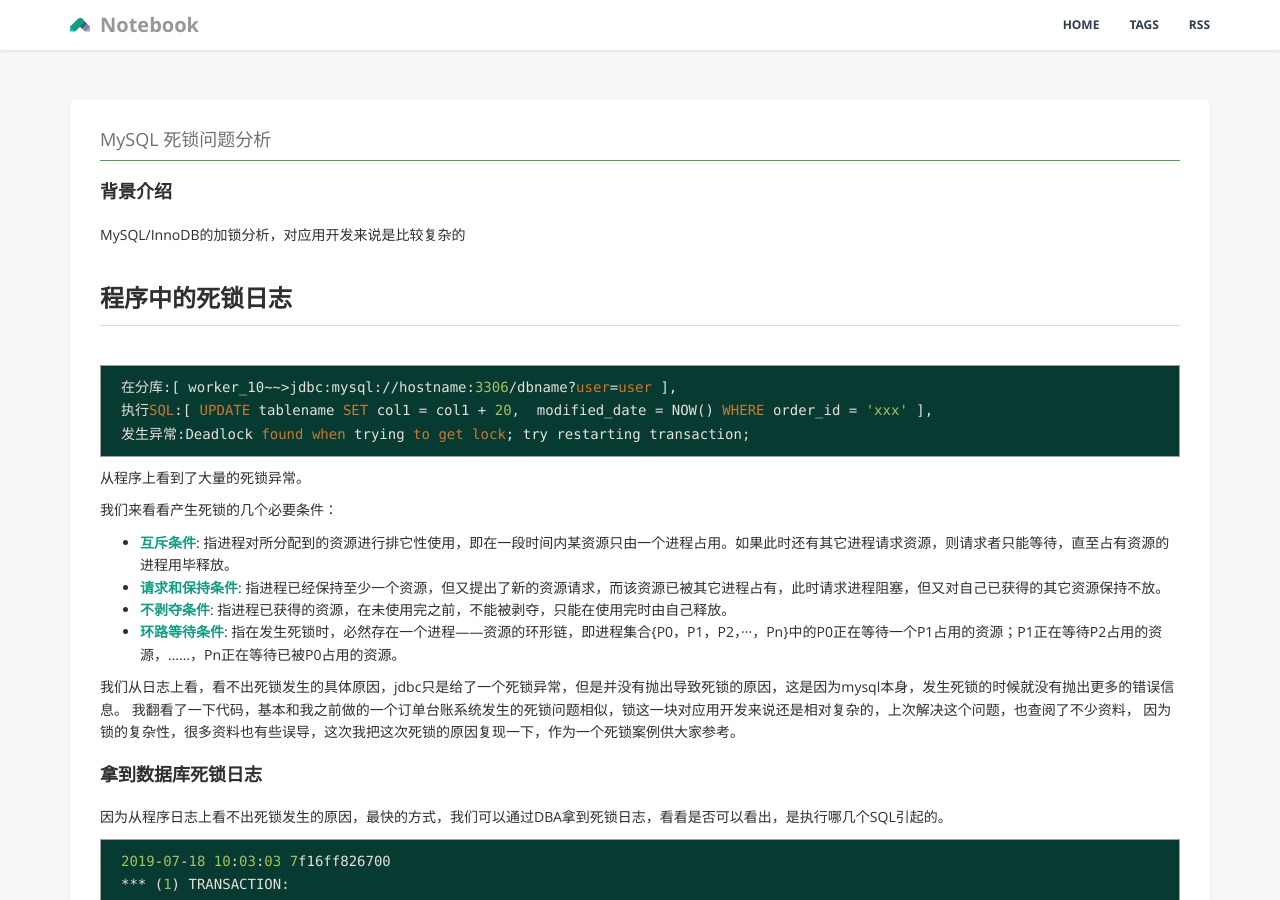
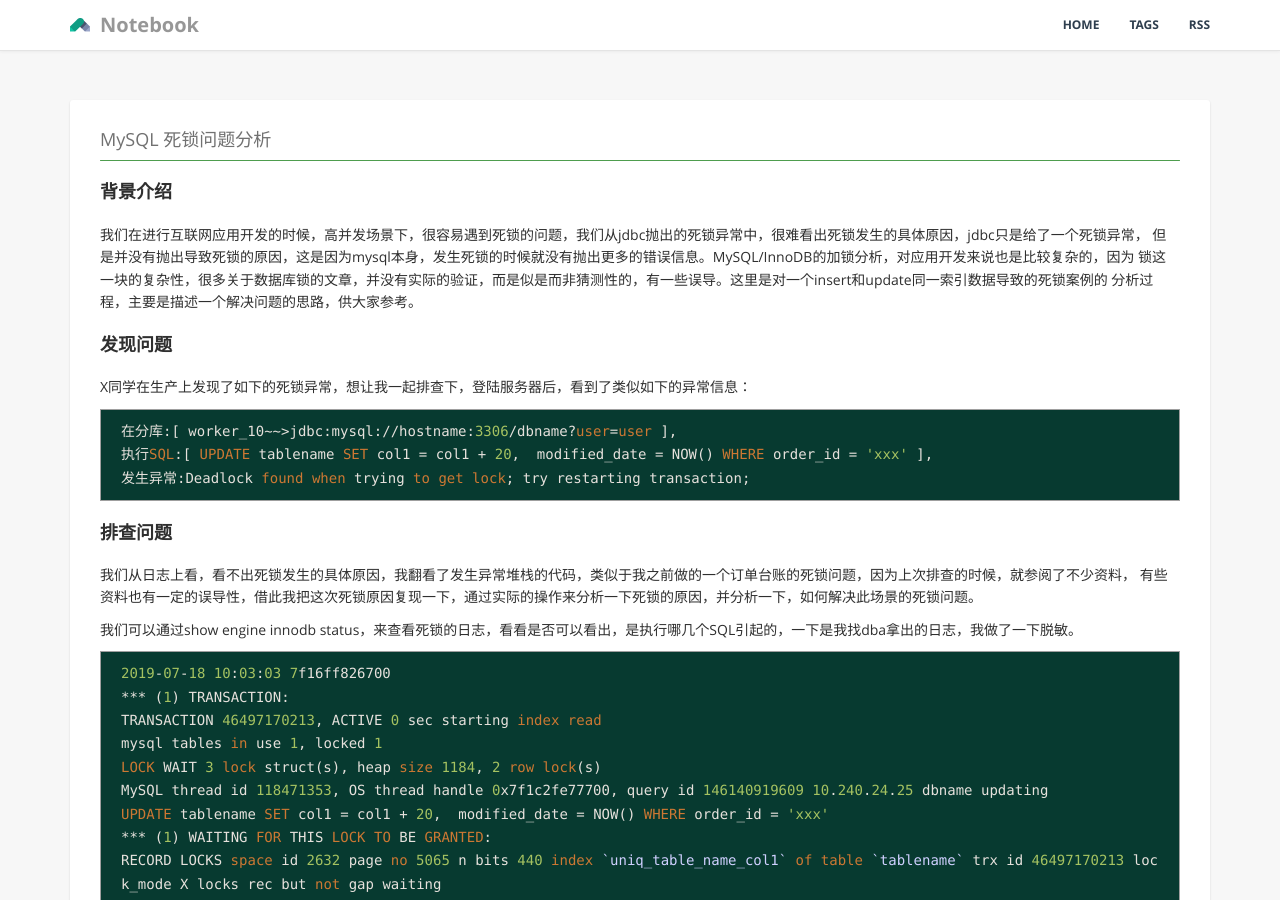
Before and after one commit to unionstars/unionstars.github.io, a Jekyll site: the page built from _posts/201907/2019-07-26-mysql_lock_in_action.md, in a window 1280 px wide and 900 px high. Built offline with Jekyll 4.4.1, drawn with Linux system fonts in a browser that asks for light colours; some of the changed text lies outside the part shown.

Commit message:
refactor

````diff
--- a/_posts/201907/2019-07-26-mysql_lock_in_action.md
+++ b/_posts/201907/2019-07-26-mysql_lock_in_action.md
@@ -12,10 +12,16 @@
 ---
 
 #### 背景介绍
-MySQL/InnoDB的加锁分析，对应用开发来说是比较复杂的
+
+我们在进行互联网应用开发的时候，高并发场景下，很容易遇到死锁的问题，我们从jdbc抛出的死锁异常中，很难看出死锁发生的具体原因，jdbc只是给了一个死锁异常，
+但是并没有抛出导致死锁的原因，这是因为mysql本身，发生死锁的时候就没有抛出更多的错误信息。MySQL/InnoDB的加锁分析，对应用开发来说也是比较复杂的，因为
+锁这一块的复杂性，很多关于数据库锁的文章，并没有实际的验证，而是似是而非猜测性的，有一些误导。这里是对一个insert和update同一索引数据导致的死锁案例的
+分析过程，主要是描述一个解决问题的思路，供大家参考。
 
 
-## 程序中的死锁日志
+#### 发现问题
+
+X同学在生产上发现了如下的死锁异常，想让我一起排查下，登陆服务器后，看到了类似如下的异常信息：
 
 ```sql
 在分库:[ worker_10~~>jdbc:mysql://hostname:3306/dbname?user=user ],
@@ -23,23 +29,13 @@
 发生异常:Deadlock found when trying to get lock; try restarting transaction;
 ```
 
-从程序上看到了大量的死锁异常。
 
-我们来看看产生死锁的几个必要条件：
-* **互斥条件**: 指进程对所分配到的资源进行排它性使用，即在一段时间内某资源只由一个进程占用。如果此时还有其它进程请求资源，则请求者只能等待，直至占有资源的进程用毕释放。
-* **请求和保持条件**: 指进程已经保持至少一个资源，但又提出了新的资源请求，而该资源已被其它进程占有，此时请求进程阻塞，但又对自己已获得的其它资源保持不放。
-* **不剥夺条件**: 指进程已获得的资源，在未使用完之前，不能被剥夺，只能在使用完时由自己释放。
-* **环路等待条件**: 指在发生死锁时，必然存在一个进程——资源的环形链，即进程集合{P0，P1，P2，···，Pn}中的P0正在等待一个P1占用的资源；P1正在等待P2占用的资源，……，Pn正在等待已被P0占用的资源。
+#### 排查问题
 
-我们从日志上看，看不出死锁发生的具体原因，jdbc只是给了一个死锁异常，但是并没有抛出导致死锁的原因，这是因为mysql本身，发生死锁的时候就没有抛出更多的错误信息。
-我翻看了一下代码，基本和我之前做的一个订单台账系统发生的死锁问题相似，锁这一块对应用开发来说还是相对复杂的，上次解决这个问题，也查阅了不少资料，
-因为锁的复杂性，很多资料也有些误导，这次我把这次死锁的原因复现一下，作为一个死锁案例供大家参考。
+我们从日志上看，看不出死锁发生的具体原因，我翻看了发生异常堆栈的代码，类似于我之前做的一个订单台账的死锁问题，因为上次排查的时候，就参阅了不少资料，
+有些资料也有一定的误导性，借此我把这次死锁原因复现一下，通过实际的操作来分析一下死锁的原因，并分析一下，如何解决此场景的死锁问题。
 
-
-
-#### 拿到数据库死锁日志
-
-因为从程序日志上看不出死锁发生的原因，最快的方式，我们可以通过DBA拿到死锁日志，看看是否可以看出，是执行哪几个SQL引起的。
+我们可以通过show engine innodb status，来查看死锁的日志，看看是否可以看出，是执行哪几个SQL引起的，一下是我找dba拿出的日志，我做了一下脱敏。
 
 ```sql
 2019-07-18 10:03:03 7f16ff826700
@@ -71,12 +67,9 @@
 
 ![死锁日志解读](/assets/images/pictures/2019-07-26-mysql_local_in_action/20190725100725364_422396275.png?style=centerme)
 
-我们先来看读一下这个死锁日志，主要关注上边红色的内容，读完之后，是不是发现死锁的日志不全？TRANSACTION2中持有的S锁（lock mode S），这里我们看不出是谁添加的。这也是死锁分析难的一个原因， 这个时候我们需要回到业务上,了解整个事务的逻辑。
-
-虽然我们没有获取到解决死锁的全部信息，不过它仍然给了我们很有用的信息，我们定位到了是哪两条SQL引起的死锁，并在事务2中看到了一个S锁，这个地方可以看一下执行SQL的程序，尤其关注一下S锁是怎么添加的。
-
-经过排查，我发现程序中有行代码是这么写的：
-
+我们先来看读一下这个死锁日志，主要关注上边红色的内容，读完之后，是不是发现死锁的日志不全？TRANSACTION2中持有的S锁（lock mode S），这里我们看不出是谁添加的。
+这也是死锁分析难的一个原因， 这个时候我们需要回到业务上,了解整个事务的逻辑。虽然我们没有获取到解决死锁的全部信息，不过它仍然给了我们很有用的信息，
+我们定位到了是哪两条SQL引起的死锁，并在事务2中看到了一个S锁，这个地方可以看一下执行SQL的程序，尤其关注一下S锁是怎么添加的。经过排查，我发现程序中有行代码是这么写的：
 
 ```java
 try {
@@ -86,65 +79,52 @@
 }
 ```
 
-## 已有的知识
-
+#### 已有的知识
 
 又是insert问题导致的死锁？
 
-我们先看一下mysq官方给出的insert导致死锁的案例，然后继续分析一下，这个地方可能导致的死锁问题：
-
-之前解决过类似的场景，可以参考这个 [inert死锁](https://dev.mysql.com/doc/refman/5.6/en/innodb-locks-set.html)。
+我们先看一下mysql官方给出的insert导致死锁的案例，然后继续分析一下，这个地方可能导致的死锁问题，之前解决过类似的场景，可以参考这个 [inert死锁](https://dev.mysql.com/doc/refman/5.6/en/innodb-locks-set.html)。
 
 > If a duplicate-key error occurs, a shared lock on the duplicate index record is set. This use of a shared lock can result in deadlock should there be multiple sessions trying to insert the same row if another session already has an exclusive lock. Suppose that an InnoDB table t1 has the following structure:
 
 大概解释一下这句话，当发生duplicate-key错误的时候，会对索引记录加S锁。当有一个session持有了X锁，然后又有多个session同时去插入相同行的时候可能会导致死锁， 我们来看一下这个案例：
 
 ```sql
+-- table structure
 CREATE TABLE t1 (i INT, PRIMARY KEY (i)) ENGINE = InnoDB;
-```
 
-Session 1:
-
-```sql
-START TRANSACTION;
-INSERT INTO t1 VALUES(1);
-```
-
-Session 2:
-
-```sql
-START TRANSACTION;
-INSERT INTO t1 VALUES(1);
-```
-Session 3:
-
-```sql
+-- Session 1:
 START TRANSACTION;
 INSERT INTO t1 VALUES(1);
 
+-- Session 2:
+START TRANSACTION;
+INSERT INTO t1 VALUES(1);
 
-Session 1:
+-- Session 3:
+START TRANSACTION;
+INSERT INTO t1 VALUES(1);
 
-```sql
+-- Session 1:
 ROLLBACK;
 ```
 
 > The first operation by session 1 acquires an exclusive lock for the row. The operations by sessions 2 and 3 both result in a duplicate-key error and they both request a shared lock for the row. When session 1 rolls back, it releases its exclusive lock on the row and the queued shared lock requests for sessions 2 and 3 are granted. At this point, sessions 2 and 3 deadlock: Neither can acquire an exclusive lock for the row because of the shared lock held by the other.
 
-解释一下这句话： session1拿到了X锁，session2和session3发生duplicate-key错的时候，同时去请求S锁。当session1回滚，它释放X锁，此时session2和session3 同时获得S锁，并同时去请求X锁。引起了死锁。我们看一下这个持有和竞争的关系：
+解释一下这句话： session1拿到了X锁，session2和session3发生duplicate-key错的时候，同时去请求S锁。当session1回滚，它释放X锁，此时session2和session3同时获得S锁，并同时去请求X锁。引起了死锁。我们看一下这个持有和竞争的关系：
 
 ![](/assets/images/pictures/2019-07-26-mysql_local_in_action/20190725123235910_1658579667.png?style=centerme)
 
-
-这个地方是核心要理解锁的一个互斥和共存的关系，因为X和S锁是互斥的，session2想要X锁，必须等待session3的S锁释放， session3想要获得X锁也要session2释放S锁，这个时候构成了环路等待，引起了死锁。
+这个地方是核心要理解锁的一个互斥和共存的关系，我们看一下这个关系：
 
 |     |   S   |  X  |
 | --- | ----- | --- |
 | S   | 不冲突 | 冲突 |
 | X   | 冲突   | 冲突 |
 
+因为X和S锁是互斥的，session2想要X锁，必须等待session3的S锁释放， session3想要获得X锁也要session2释放S锁，这个时候构成了环路等待，引起了死锁。
 
-## 回到我们案例
+#### 回到我们案例
 
 很明显我们的案例，不是单纯的insert引起的，不过思考一下，这个地方存在同样的问题，session2和session3如果发生duplicate-key错的时候，同时去请求S锁。然后去执行update这条数据的时候，update需要
 加X锁，当他们请求X锁的时候，需要对方释放S锁，这个时候构成了环路等待，引起了死锁。我们来模拟一下这个场景, 这个地方，我们假设数据已经存在了，上边语句的表名，我脱敏了主要是因为是线上信息，接下来，
@@ -166,7 +146,6 @@
   UNIQUE KEY `uniq_order_account_3413` (`order_id`)
 ) ENGINE=InnoDB AUTO_INCREMENT=220016 DEFAULT CHARSET=utf8 COLLATE=utf8_bin COMMENT='订单金额表';
 
-
 -- transaction 1
 begin;
 insert  into order_account_info_3413 values(200014,2000,0,0,now(),now(),20180101,0,0);
@@ -181,16 +160,14 @@
 -- transaction 2
 update order_account_info_3413 set in_money= in_money - 1 where order_id = 2000;
 
-
 -- transaction 2
 ERROR 1213 (40001): Deadlock found when trying to get lock; try restarting transaction~~~~
 ```
-## 问题真的只是这样么？
+#### 问题真的只是这样么？
 
 回来再看一下这个代码：
 
 ```java
-
 if (xxxService.getXxByIdx(XX) != null) {
     try {
         xxxService.insert(xx);
@@ -200,18 +177,15 @@
 } else {
         xxxService.updateXxByIdx(xx);
 }
-
 ```
 
 假设程序的执行状态是这样呢？ 会不会存在问题？ 线程1经过1和2到达3，线程2经过1到达2.
 
 ![](/assets/images/pictures/2019-07-26-mysql_local_in_action/20190725145431560_396427721.png?style=centerme)
 
-
-我们模拟一下这个场景
+我们模拟一下这个场景：
 
 ```sql
-
 -- transaction 1
 begin;
 insert  into order_account_info_3413 values(200014,2000,0,0,now(),now(),20180101,0,0);
@@ -226,7 +200,6 @@
 
 -- transaction 2
 ERROR 1213 (40001): Deadlock found when trying to get lock; try restarting transaction~~~~
-
 ```
 
 ## why？
@@ -245,10 +218,10 @@
 这个地方不太明白，死锁检查的时候，为什么判定是死锁了，猜一下吧，因为session2先进入了等待X锁的队列，但是他需要session1的S锁，session1需要拿X锁，但是因为session2线进入了等待X锁的队列，所以它需要等待session2 拿到X锁后释放S锁。好像可以说通！
 
 
-## 验证一下
+#### 验证一下
+
 如果还是不太理解这个地方可以debug一下mysql的执行，核心就是死锁检测的地方，他是怎样认为存在死锁，并对session2进行回滚的，我们可以下载mysql的源码，进行编译和调试，核心找到Innodb中检测与处理死锁的代码入口：
-
-我们发现，死锁检测函数是storage/innobase/lock/lock0lock.c 的lock_deadlock_occurs函数，这个函数调用了lock_deadlock_recursive函数迭代地检查死锁：
+我们发现，死锁检测函数是storage/innobase/lock/lock0lock.c的lock_deadlock_occurs函数，这个函数调用了lock_deadlock_recursive函数迭代地检查死锁：
 
 ```c
 static
@@ -287,37 +260,33 @@
 		}
 
 ```
-我们发现当函数第二次递归的时候，lock_trx 等于 start，成环死锁产生。要不再精进一下？我们分析一下，这两次递归都干了什么？
+我们发现当函数第二次递归的时候，lock_trx 等于 start，成环死锁产生。要不再精进一下？我们分析一下，这两次递归都干了什么？这个问题我和[挖坑的张师傅](https://mp.weixin.qq.com/s/9GhchWWsUqNvN6-bWL-olA)
+一起探讨过，他把debug的思路写了下来，是个不错的参考。
 
-这个问题我和[挖坑的张师傅](https://mp.weixin.qq.com/s/9GhchWWsUqNvN6-bWL-olA)一起探讨过，他把debug的思路写了下来，可以作为不错的参考。
+#### 怎么解决？
 
+- 第一种方案：`insert  into order_account_info_3413 values(200014,2000,0,0,now(),now(),20180101,0,0) on duplicate key update in_money= in_money + 1;`？
+- 第二种方案：分布式锁?
+- 第三种方案：insert 发生duplicate-key不执行更新了直接抛异常重新走一下？
 
+第一种解决方案，[咖啡拿铁](https://juejin.im/user/57e4a4e80e3dd9005809b6fb)同学说，依然存在死锁问题，这个地方我在RC和RR的隔离级别下没有重现这个异常。
+暂且认为这种方式是可用的，这种方式的有优点mysql就提供了这种保护机制，不用通过程序去保护，缺点就是把这个责任交给了mysql，一般来说，数据库资源更宝贵一些，而且这种写法也有人
+反馈有一定的问题，尤其是存在多个唯一索引的时候。所以在使用的时候，需要一定的压测，或者对mysql更系统的学习。
 
+第二种方案，分布式锁，是一个比较简单的方案，把并行化修改为串行化进入，效率也不会太差，一般在互联网应用中，其实还是比较常见的方式，缺点就是引入了新的组件，这个地方还有一个缺
+点就是，如果这是一个对外的接口，这个地方还需要考虑接口的幂等以及可用率，这里超出了本文的讨论范围。
 
+第三种方案，依赖于重试策略，这种方式简单，但是如果是对外接口的话，依然要考虑接口可用率的问题。
 
-## 怎么解决？
+技术上没有绝对的最佳实践，最佳实践都是基于业务场景去考虑，这里可以基于自己的业务场景去选择和考虑更好的解决方案。
 
-- `insert  into order_account_info_3413 values(200014,2000,0,0,now(),now(),20180101,0,0) on duplicate key update in_money= in_money + 1;`？
-- 分布式锁?
-- insert 发生duplicate-key不执行更新了直接抛异常重新走一下？
+#### 总结
 
-第一种解决方案，[咖啡拿铁](https://juejin.im/user/57e4a4e80e3dd9005809b6fb)同学说，依然存在死锁问题，这个地方我在RC和RR的隔离级别下没有重现这个异常。好处就是mysql就提供了这种保护机制
-坏处就是，把这个责任交给了mysql，一般来说数据库资源更宝贵一些，而且有一点说这个写法是不安全的，不过这里我没有继续再去深入，有兴趣的童鞋，可以去看看mysql内部的实现，再精进一下。
-
-分布式锁，是一个比较简单的方案，把并行化修改为串行化进入，效率也不会太差，一般在互联网应用中，其实还是比较常见的方式，不过也是引入了一个新的组件。
-
-第三种方案，依赖于重试策略
-
-可以根据自己的业务场景去选择，并具体的测试一下。
-
-## 总结
-
-以上的实践都在RC事务隔离级别下完成，
-
+以上的实践都在RC事务隔离级别下完成，互联网的解决方案多是碎片化的，作为我们要学会甄别信息的准确性，并进行一定的尝试和实验。尽量对官方的文档进行系统的学习，网络上的文章作为
+理解的辅助参考。然后慢慢形成自己的只是体系。
 
 
 本文中还参考了如下内容：
-
 [mysql官方手册](https://dev.mysql.com/doc/refman/5.6/en/innodb-deadlocks.html)
 
 [何登成的技术博客](http://hedengcheng.com/?p=771)
````
